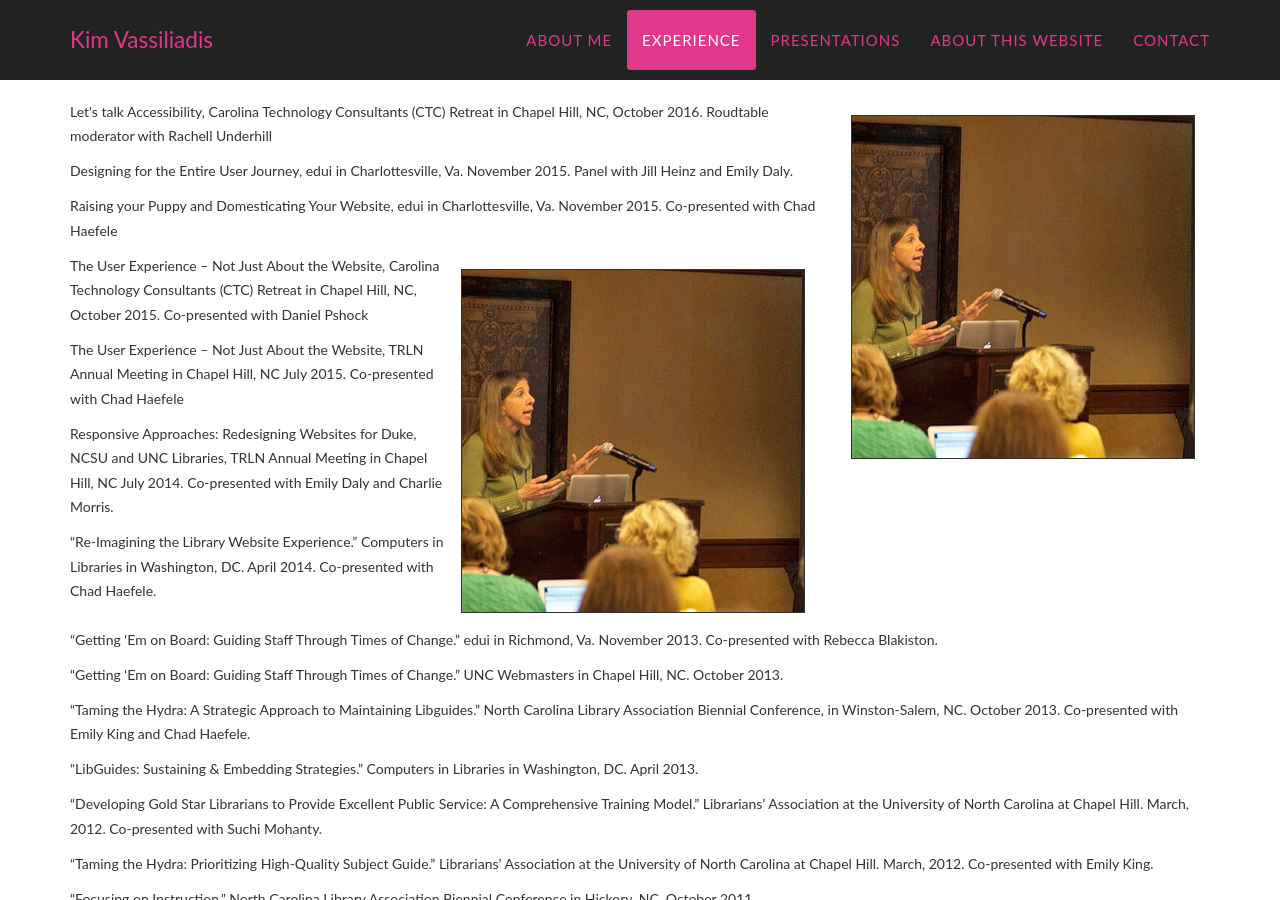
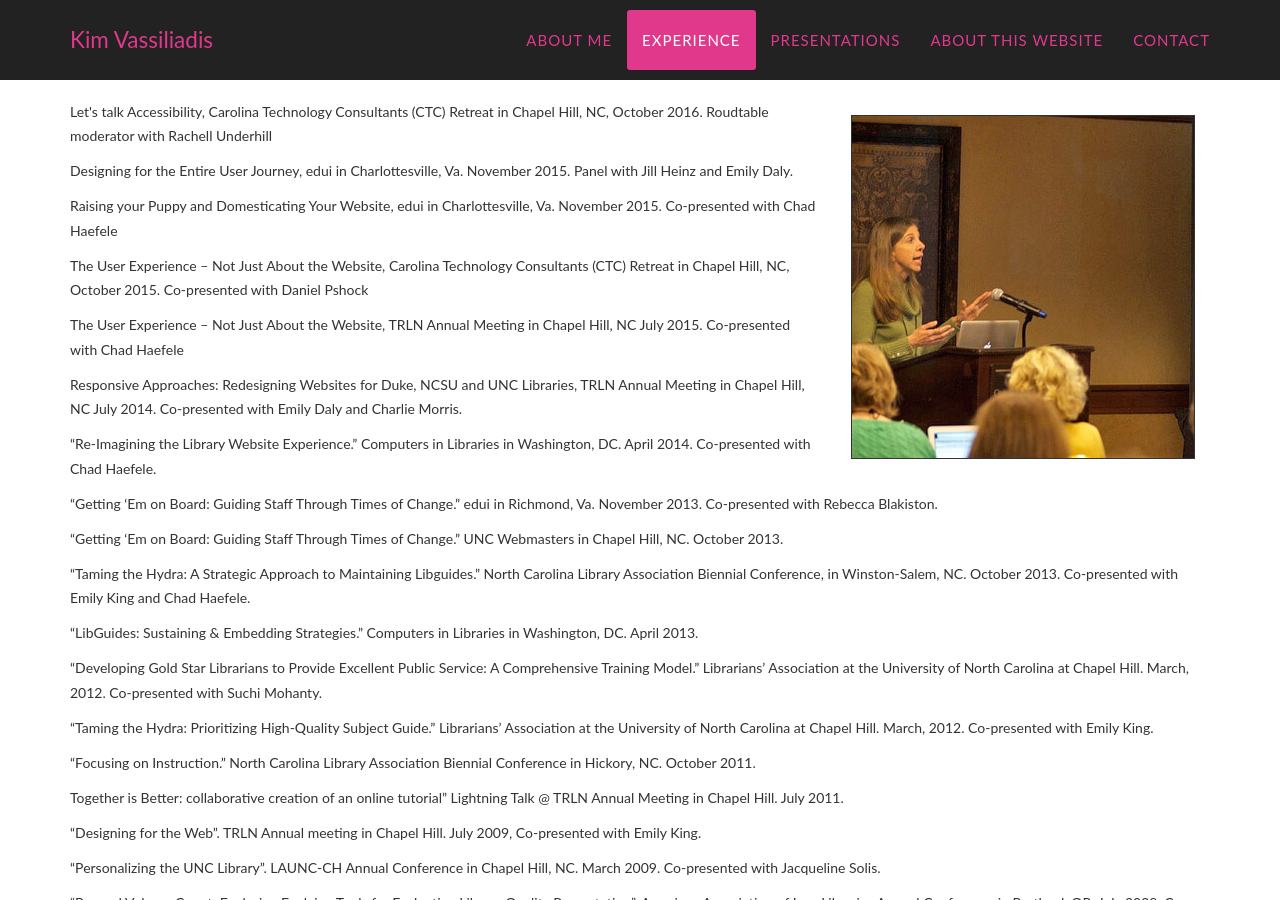
Before and after one commit to kimbrarian/jekyll, a Jekyll site: the page built from index.html, in a window 1280 px wide and 900 px high, scrolled down 2232 px. Built offline with Jekyll 4.4.1, drawn with Linux system fonts in a browser that asks for light colours.

Commit message:
Update presentations.html

```diff
--- a/_includes/presentations.html
+++ b/_includes/presentations.html
@@ -7,7 +7,7 @@
                 <p>Let's talk Accessibility, Carolina Technology Consultants (CTC) Retreat in Chapel Hill, NC, October 2016. Roudtable moderator with Rachell Underhill
                <p> Designing for the Entire User Journey, edui in Charlottesville, Va. November 2015. Panel with Jill Heinz and Emily Daly.</p>
 <p>Raising your Puppy and Domesticating Your Website, edui in Charlottesville, Va. November 2015. Co-presented with Chad Haefele</p>
-               <p><img src="img/presentation.jpg" align="right" style="margin:15px; border:1px solid #333" /> </p>
+
   <p>The User Experience – Not Just About the Website, Carolina Technology Consultants (CTC) Retreat in Chapel Hill, NC, October 2015. Co-presented with Daniel Pshock
 <p>The User Experience – Not Just About the Website, TRLN Annual Meeting in Chapel Hill, NC July 2015. Co-presented with Chad Haefele</p>
 <p>Responsive Approaches: Redesigning Websites for Duke, NCSU and UNC Libraries, TRLN Annual Meeting in Chapel Hill, NC July 2014. Co-presented with Emily Daly and Charlie Morris.</p>
```
